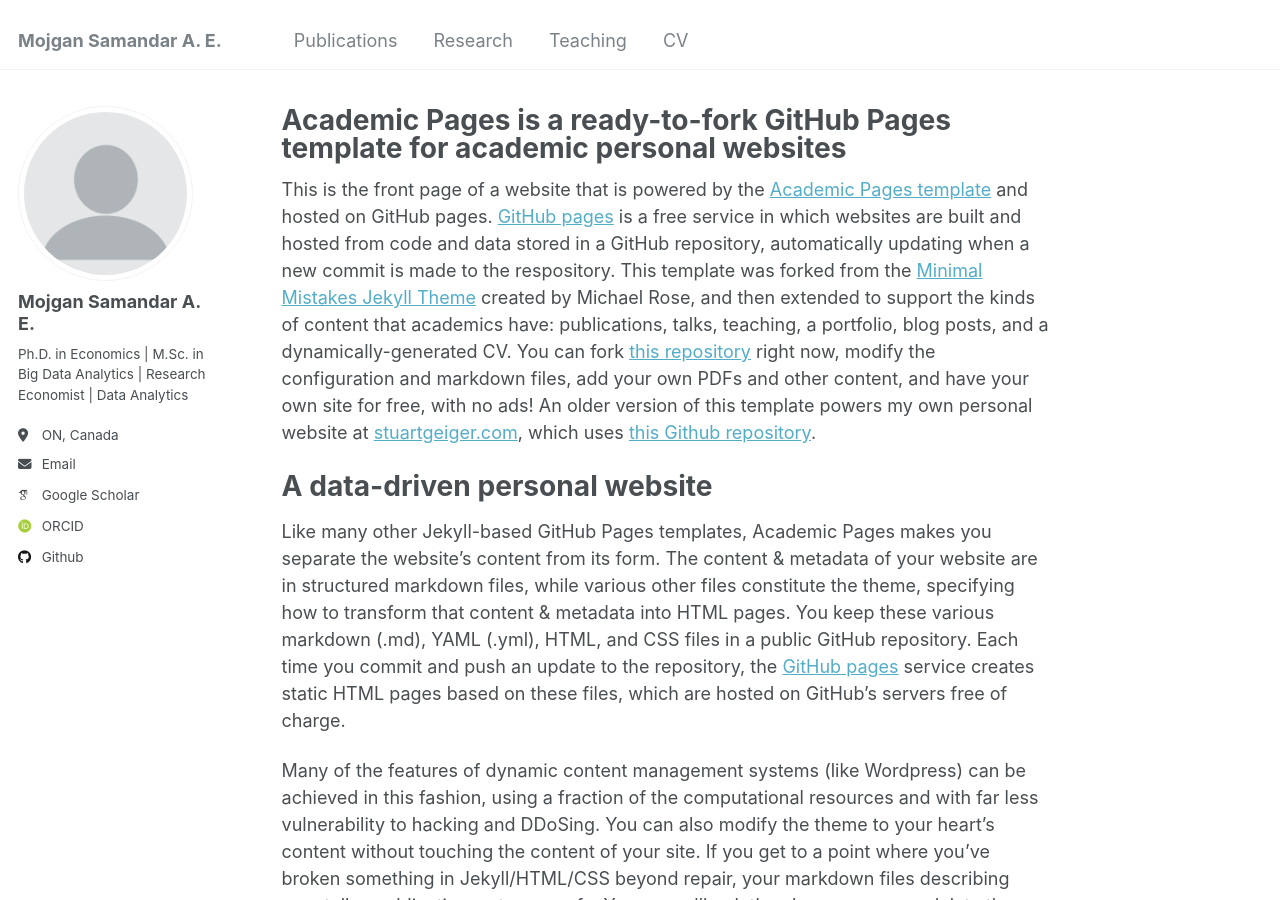
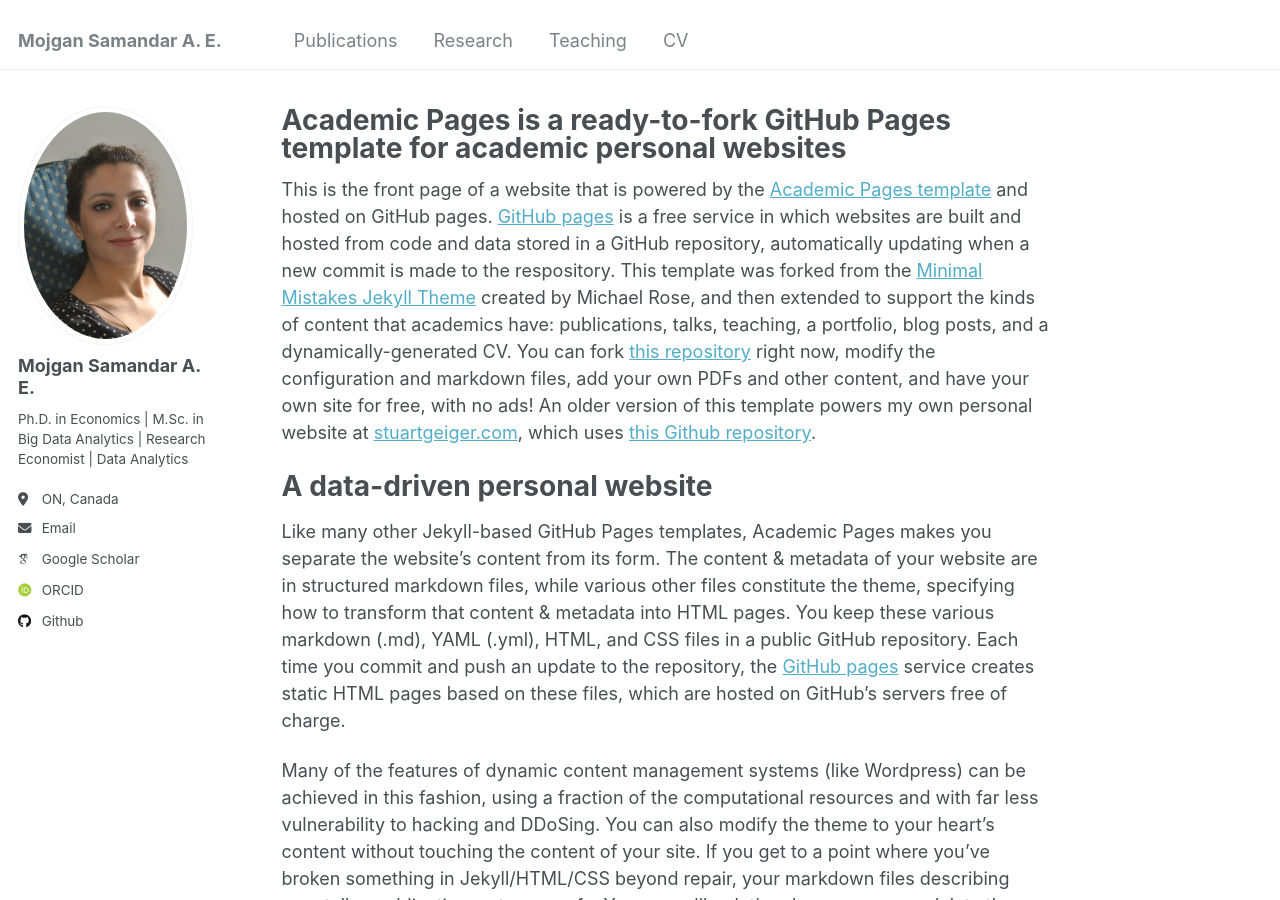
Before and after one commit to samandarali/samandarali1.github.io, a Jekyll site: the page built from _pages/about.md, in a window 1280 px wide and 900 px high. Built offline with Jekyll 4.4.1, drawn with Linux system fonts in a browser that asks for light colours; some web fonts are replaced.

Commit message:
Update _config.yml

```diff
--- a/_config.yml
+++ b/_config.yml
@@ -21,7 +21,7 @@ repository               : "samandarali/samandarali.github.io"
 #               Additional customization can be done by editing /_includes/author-profile.html
 author:
   # Biographic information
-  avatar           : "profile.png"
+  avatar           : "your-picture-url.jpg.JPG" #"profile.png"
   name             : "Mojgan Samandar A. E."
   pronouns         : # example: "she/her"
   bio              : "Ph.D. in Economics | M.Sc. in Big Data Analytics | Research Economist | Data Analytics"
```
